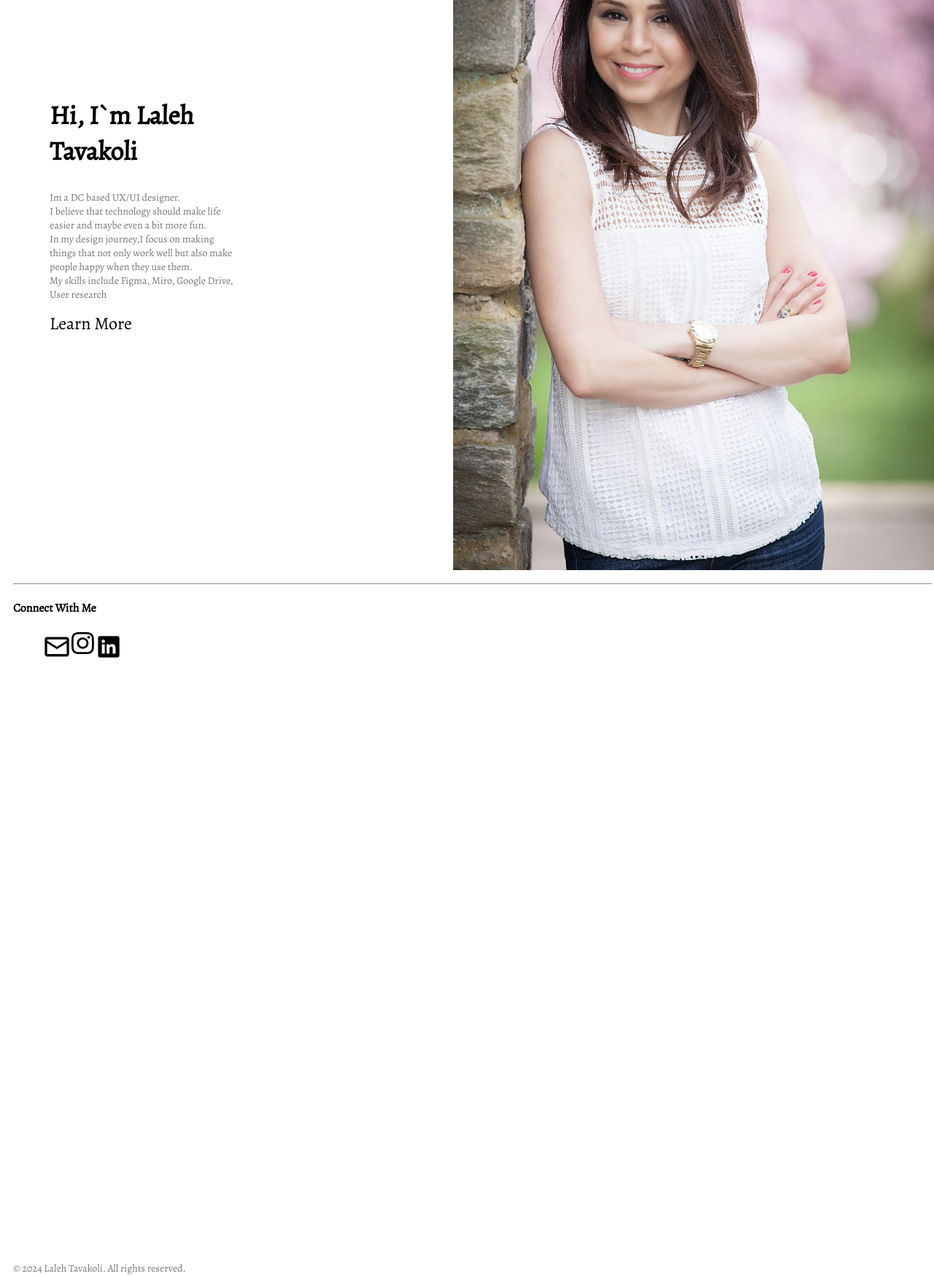
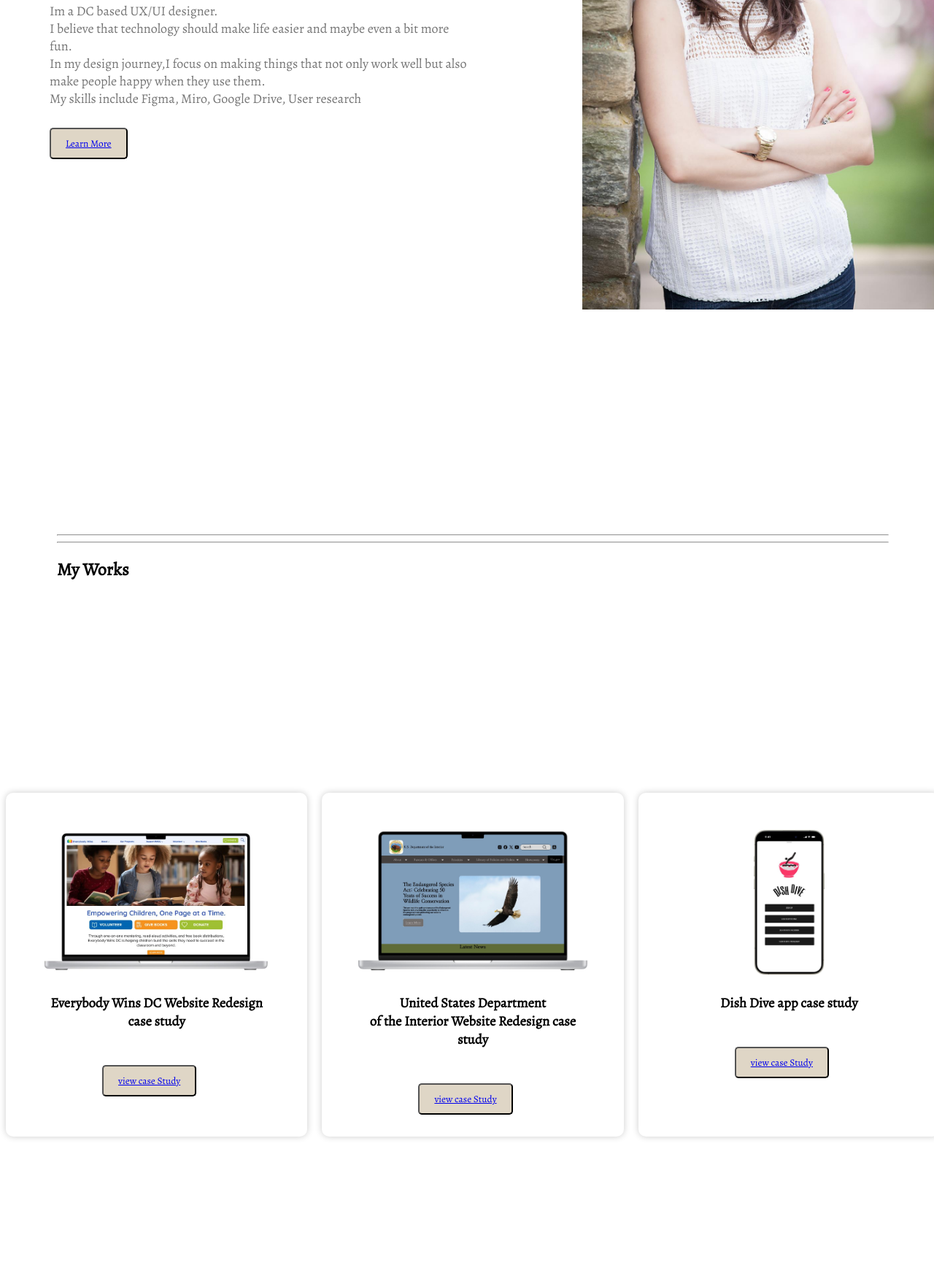
Before and after one commit to Lalehtavakoli/HW-17, a plain HTML site: page index.html in a window 1280 px wide. Shown: the part 319-2067 px from the top of the page at 73% size. Drawn offline with nearby package versions, Linux system fonts and the light colour scheme.

Commit message:
Homework 18

```diff
--- a/css/index.css
+++ b/css/index.css
@@ -27,14 +27,14 @@ z-index: 100;
 }
 .logo{
 font-size: 32px;
-color: #000;
+color: #1d1e1f;
 text-decoration: none;
 font-weight: 700;
 }
 .navbar a {
   position: relative;
  font-size: 18px;
- color: black;
+ color: #1d1e1f;
  font-weight: 500;
 text-decoration: none;
 margin-left: 40px;
@@ -66,7 +66,7 @@ footer {
 }
 
 h4 {
-  color: black;
+  color: #1d1e1f;
 }
 
 .social-menu {
@@ -85,22 +85,21 @@ h4 {
 
 p {
   margin-top: 10px;
-  color: #777;
-  font-size: 14px;
+  color: #767676;
+  font-size: 18px;
 }
 .herosection{
-  display: flex;
-  flex-direction: row;
-  margin-top: 100px;
+  display: grid;
+ grid-template-columns: 1fr 1fr;
   align-items: center;
   font-size: 18px;
 }
 
 .profileimage{
-height: 1000px;
-width: auto;
+height: auto;
+width: 100%;
 
-padding-left: 300px;
+padding-left: 150px;
 }
 .noteforhero{
   padding-left: 60px;
@@ -108,26 +107,77 @@ padding-left: 300px;
 }
 
 .footersocialmedia{
-display: flex;
-flex-direction: row;
+display: inline-block;
 list-style-type: none;
-}
-.gmail{
-  padding-bottom: 800px;
-}
+padding: 2px;
 
-.linkedinlogo{
-  padding-bottom: 800px;
 }
 
 .instagramlogo{
   padding-top: 0px;
 }
 
-.footerlastline{
-  padding-bottom: 3000px;
+
+.caseStudyCards {
+  display: grid;
+  grid-template-columns: 1fr 1fr 1fr;
+  grid-gap: 20px;
+  margin-top: 200px;
+  padding-bottom: 400px;
+
 }
 
-.footerelements{
-  padding-bottom: 500px;
+.caseStudyCard {
+  background-color: white;
+  padding: 50px;
+  border-radius: 10px;
+  box-shadow: 0 0 10px rgba(0, 0, 0, 0.2);
+  text-align: center;
+
 }
+
+.caseStudyCards img {
+  width: 100%;
+  height: 200px;
+  object-fit: contain;
+  border-radius: 10px;
+}
+
+.caseStudyButton {
+  display: inline-block;
+  padding: 10px 20px;
+  background-color: #dfd6c6;
+  color: #fff ;
+  border-radius: 5px;
+  text-decoration: none;
+  margin-top: 10px;
+ }
+
+.caseStudyButton {
+  color: #fff;
+  text-decoration: none;
+
+}
+
+.caseStudyButton{
+  position: relative;
+  top: 20px;
+  right: 10px;
+}
+
+.learnMoreButton {
+  display: inline-block;
+  padding: 10px 20px;
+  background-color: #dfd6c6;
+  color: #fff;
+  border-radius: 5px;
+  text-decoration: none;
+  margin-top: 10px;
+}
+
+.myWorksSection {
+  background-color: transparent;
+  padding: 70px;
+  text-align: left;
+ padding-top: 300px ;
+}
--- a/index.html
+++ b/index.html
@@ -26,30 +26,74 @@
    In my design journey,I focus on making things that not only work
   well but also make people happy when they use them.<br>
   My skills include Figma, Miro, Google Drive, User research</p>
-  <a data-cke-saved-href="#learn more">Learn More</a>
+  <button class="learnMoreButton">
+    <a href="#" class="learnMoreLink">
+      Learn More</a></button>
+
 </div>
 
 <img class="profileimage" src="Laleh .jpg" alt="Laleh" >
 </section>
-<footer class="footerelents">
+
+<!-- Homwork 18-->
+
+
+  <div class="myWorksSection">
+    <hr>
+    <hr>
+  <h2>My Works</2>
+</div>
+<section class="caseStudyCards">
+
+
+ <div class="caseStudyCard">
+    <img src="images/CaseStudy1.jpg" alt="CaseStudy1">
+    <h3>Everybody Wins DC Website Redesign case study</h3>
+
+    <button class="caseStudyButton">
+      <a href="#" class="caseStudyLink">
+        view case Study</a></button>
+       </div>
+
+   <div class="caseStudyCard">
+    <img src="images/CaseStudy2.jpg" alt="CaseStudy2">
+    <h3>United States Department<br> of the Interior Website Redesign case study</h3>
+
+      <button class="caseStudyButton">
+        <a href="#" class="caseStudyLink">
+          view case Study</a></button>
+  </div>
+
+  <div class="caseStudyCard">
+    <img src="images/CaseStudy3.jpg" alt="CaseStudy3">
+    <h3>Dish Dive app case study</h3>
+
+       <button class="caseStudyButton">
+        <a href="#" class="caseStudyLink">view case Study</a>
+      </button>
+  </div>
+
+</section>
+<footer class="footerelements">
   <hr>
   <h4>Connect With Me</h4>
 
+  <div>
+  <ul>
+  <li class="footersocialmedia">
+    <i class="fa-regular fa-envelope fa-lg"></i>
+    </li>
 
-  <div>
-  <ul class="footersocialmedia">
-  <li>
-    <img class="gmail" src="Gmail Logo.jpg" alt="Gmail" style="font-size: 24PX;">
-    </li>
-  <li>
-  <img class="instagramlogo" src="Vector.jpg" alt="Instagram"></li>
-  <li>
-    <img class="linkedinlogo" src="image 1.jpg" alt="LinkedIn">
+  <li class="footersocialmedia">
+    <i class="fa-brands fa-instagram fa-lg"></i>
+
+      <li class="footersocialmedia">
+     <i class="fa-brands fa-linkedin fa-lg"></i>
   </li>
   </ul>
   </div>
   <p class="footerlastline">&copy; 2024 Laleh Tavakoli. All rights reserved.</p>
   </footer>
-
+  <script src="https://kit.fontawesome.com/df8aa30bb1.js" crossorigin="anonymous"></script>
  </body>
  </html>
```
Also changed, not shown: images/CaseStudy1.jpg (added), images/CaseStudy2.jpg (added), images/CaseStudy3.jpg (added).
